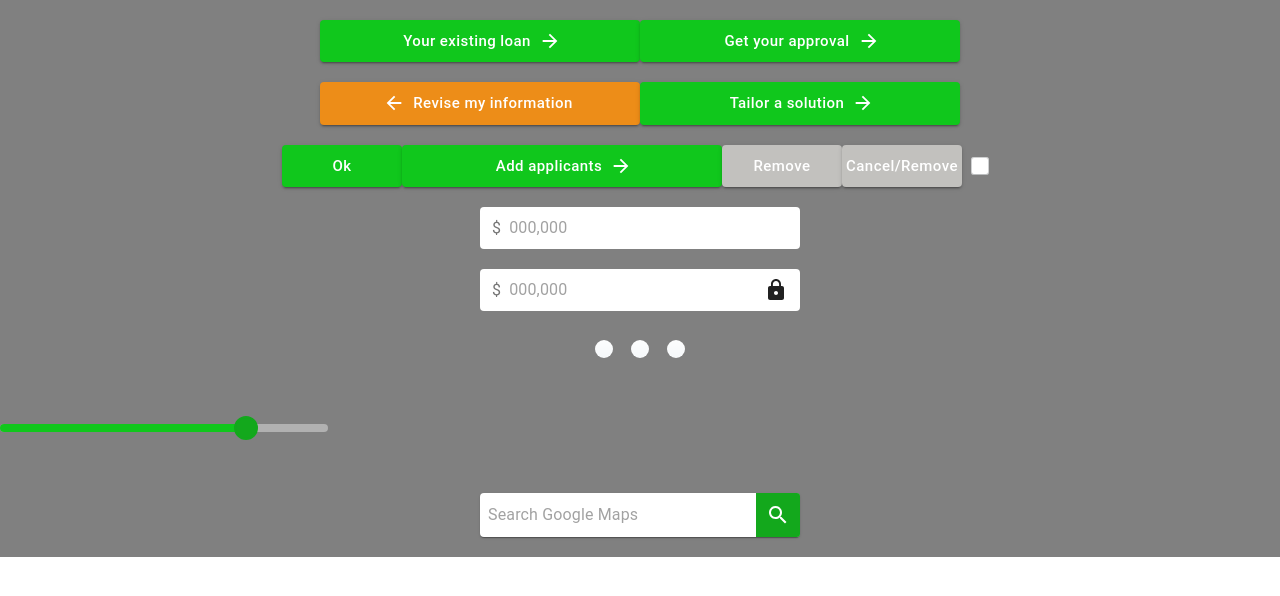
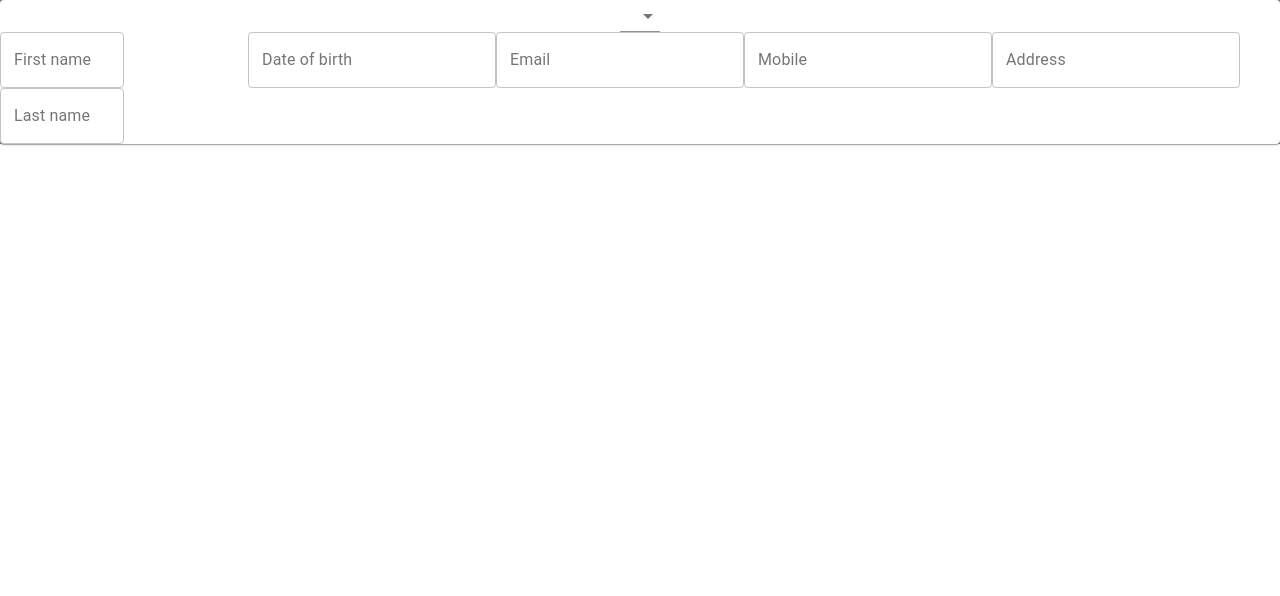
Before and after one commit to Sahil1109/amm_designs, a React (Create React App) app: page / in a window 1280 px wide. Shown: the top 596 px of the page. Built offline with nearby package versions, Linux system fonts and the light colour scheme.

Commit message:
Add Register page

```diff
--- a/src/App.js
+++ b/src/App.js
@@ -6,11 +6,12 @@ import Radio from "./Components/Radio";
 import StyledSlider from "./Components/StyledSlider";
 import SearchField from "./Components/SearchField";
 import CustomizedCheckbox from "./Components/StyledCheckbox";
+import Register from "./Pages/Register";
 
 function App() {
   return (
     <div className="App">
-      <br></br>
+      {/* <br></br>
       <ButtonForward text={"Your existing loan"}></ButtonForward>
       <br></br>
       <TextFieldAmm placeholder="$ 000 000"></TextFieldAmm>
@@ -20,7 +21,8 @@ function App() {
       <StyledSlider></StyledSlider>
       <br></br>
       <SearchField></SearchField>
-      <br></br>
+      <br></br> */}
+      <Register></Register>
     </div>
   );
 }
--- /dev/null
+++ b/src/Pages/Register.js
@@ -0,0 +1,67 @@
+import React from "react";
+import { Grid, Paper, Select, MenuItem, TextField } from "@material-ui/core";
+
+function Register() {
+  const [title, setTitle] = React.useState("");
+  const handleChange = (event) => {
+    setTitle(event.target.value);
+  };
+  return (
+    <div>
+      <Paper elevation={1}>
+        <Grid container>
+          <Grid item xs={12}>
+            <Select
+              labelId="demo-simple-select-label"
+              id="demo-simple-select"
+              value={title}
+              onChange={handleChange}
+            >
+              <MenuItem value={"mr"}>Mr.</MenuItem>
+              <MenuItem value={"ms"}>Mrs.</MenuItem>
+              <MenuItem value={"mrs"}>Mrs.</MenuItem>
+            </Select>
+          </Grid>
+          <Grid>
+            <Grid xs={6}>
+              <TextField
+                id="outlined-basic"
+                label="First name"
+                variant="outlined"
+              />
+            </Grid>
+            <Grid xs={6}>
+              <TextField
+                id="outlined-basic"
+                label="Last name"
+                variant="outlined"
+              />
+            </Grid>
+          </Grid>
+          <Grid>
+            {" "}
+            <TextField
+              id="outlined-basic"
+              label="Date of birth"
+              variant="outlined"
+            />
+          </Grid>
+          <Grid>
+            {" "}
+            <TextField id="outlined-basic" label="Email" variant="outlined" />
+          </Grid>
+          <Grid>
+            {" "}
+            <TextField id="outlined-basic" label="Mobile" variant="outlined" />
+          </Grid>
+          <Grid>
+            {" "}
+            <TextField id="outlined-basic" label="Address" variant="outlined" />
+          </Grid>
+        </Grid>
+      </Paper>
+    </div>
+  );
+}
+
+export default Register;
```
